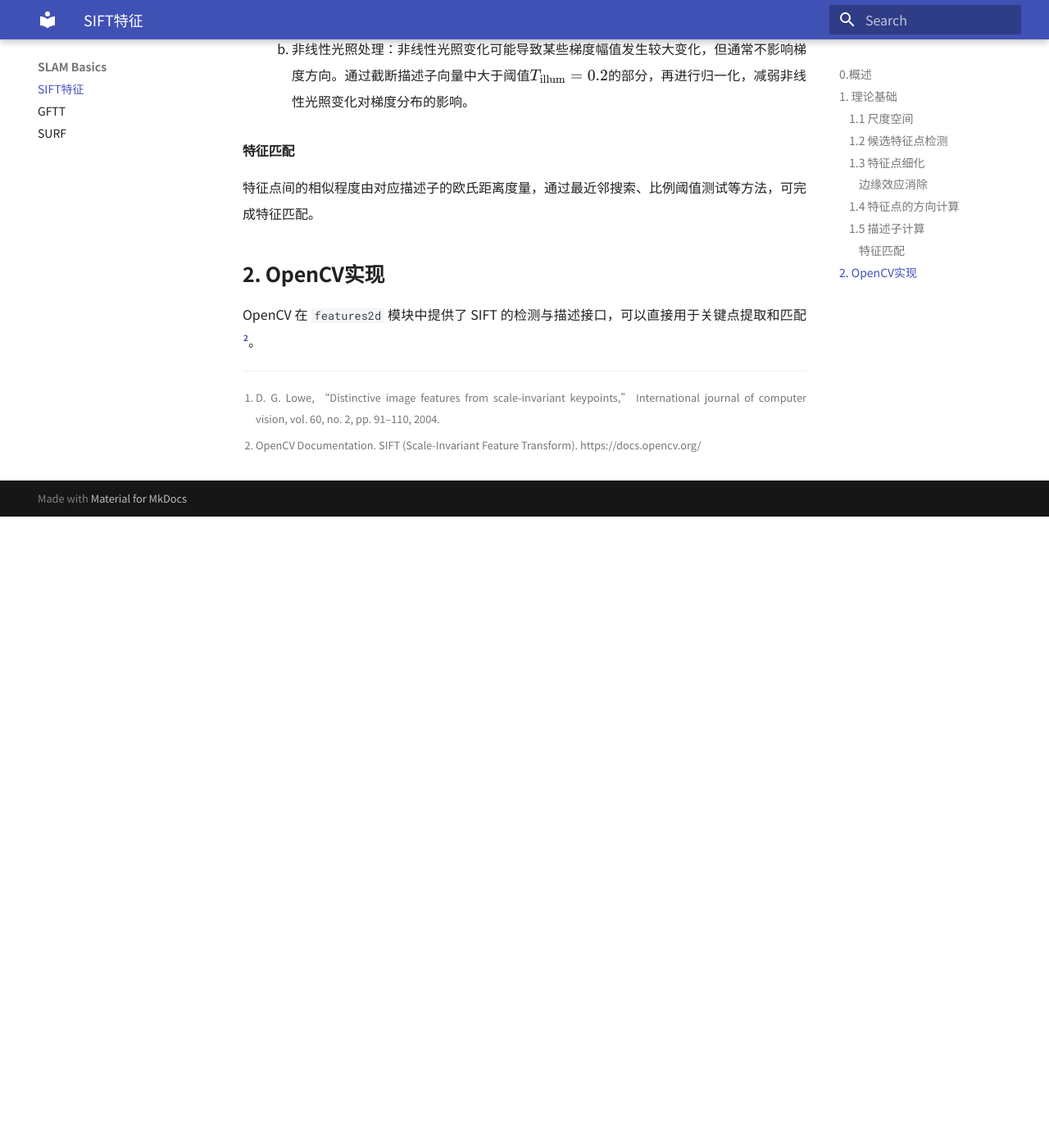
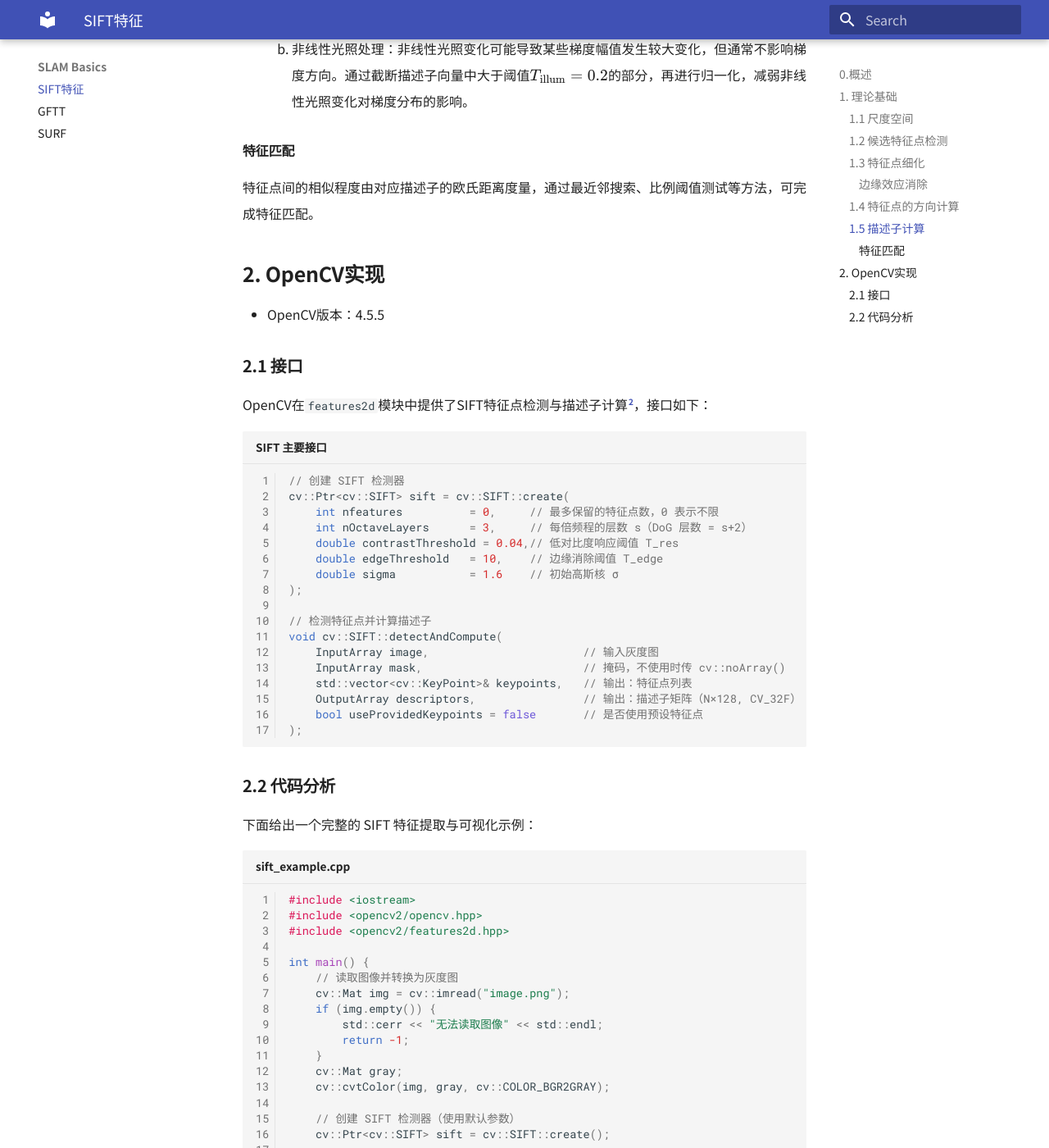
Before and after one commit to qiqiqihy/Sheeep-Zone, an MkDocs documentation site: the page built from docs/SLAM-Basics-SIFT.md, in a window 1280 px wide and 1400 px high, scrolled down 5923 px. Shown: the whole window at 82% size. Built offline with MkDocs 1.6.1 and Material for MkDocs 9.7.7, drawn with Linux system fonts in a browser that asks for light colours; before the commit the page ends 6553 px from its top, so only the background shows below that; some of the changed text lies outside the part shown.

Commit message:
feat: support c++ code, editing SIFT

````diff
--- a/docs/SLAM-Basics-SIFT.md
+++ b/docs/SLAM-Basics-SIFT.md
@@ -191,8 +191,73 @@ m(x,y)=\sqrt{[L(x+1,y)-L(x-1,y)]^2+[L(x,y+1)-L(x,y-1)]^2}\\
 
 ## 2. OpenCV实现
 
-OpenCV 在 `features2d` 模块中提供了 SIFT 的检测与描述接口，可以直接用于关键点提取和匹配[^opencv_sift]。
+- OpenCV版本：4.5.5
+
+### 2.1 接口
+
+OpenCV在`features2d`模块中提供了SIFT特征点检测与描述子计算[^opencv_sift]，接口如下：
+
+```cpp linenums="1" title="SIFT 主要接口"
+// 创建 SIFT 检测器
+cv::Ptr<cv::SIFT> sift = cv::SIFT::create(
+    int nfeatures          = 0,     // 最多保留的特征点数，0 表示不限
+    int nOctaveLayers      = 3,     // 每倍频程的层数 s（DoG 层数 = s+2）
+    double contrastThreshold = 0.04,// 低对比度响应阈值 T_res
+    double edgeThreshold   = 10,    // 边缘消除阈值 T_edge
+    double sigma           = 1.6    // 初始高斯核 σ
+);
+
+// 检测特征点并计算描述子
+void cv::SIFT::detectAndCompute(
+    InputArray image,                       // 输入灰度图
+    InputArray mask,                        // 掩码，不使用时传 cv::noArray()
+    std::vector<cv::KeyPoint>& keypoints,   // 输出：特征点列表
+    OutputArray descriptors,                // 输出：描述子矩阵（N×128, CV_32F）
+    bool useProvidedKeypoints = false       // 是否使用预设特征点
+);
+```
+
+### 2.2 代码分析
+
+下面给出一个完整的 SIFT 特征提取与可视化示例：
+
+```cpp linenums="1" title="sift_example.cpp"
+#include <iostream>
+#include <opencv2/opencv.hpp>
+#include <opencv2/features2d.hpp>
+
+int main() {
+    // 读取图像并转换为灰度图
+    cv::Mat img = cv::imread("image.png");
+    if (img.empty()) {
+        std::cerr << "无法读取图像" << std::endl;
+        return -1;
+    }
+    cv::Mat gray;
+    cv::cvtColor(img, gray, cv::COLOR_BGR2GRAY);
+
+    // 创建 SIFT 检测器（使用默认参数）
+    cv::Ptr<cv::SIFT> sift = cv::SIFT::create();
+
+    // 检测特征点并计算 128 维描述子
+    std::vector<cv::KeyPoint> keypoints;
+    cv::Mat descriptors;
+    sift->detectAndCompute(gray, cv::noArray(), keypoints, descriptors);
+
+    std::cout << "检测到特征点数量：" << keypoints.size() << std::endl;
+    std::cout << "描述子维度："       << descriptors.cols  << std::endl;
+
+    // 绘制特征点（含方向与尺度）并保存结果
+    cv::Mat img_kp;
+    cv::drawKeypoints(img, keypoints, img_kp,
+                      cv::Scalar::all(-1),
+                      cv::DrawMatchesFlags::DRAW_RICH_KEYPOINTS);
+    cv::imwrite("sift_keypoints.png", img_kp);
+
+    return 0;
+}
+```
 
 [^sift]: D. G. Lowe, “Distinctive image features from scale-invariant keypoints,” International journal of computer vision, vol. 60, no. 2, pp. 91–110, 2004.
 
-[^opencv_sift]: OpenCV Documentation. SIFT (Scale-Invariant Feature Transform). https://docs.opencv.org/
+[^opencv_sift]: [OpenCV 4.5.5 SIFT Class Reference](https://docs.opencv.org/4.5.5/d7/d60/classcv_1_1SIFT.html)
--- a/mkdocs.yml
+++ b/mkdocs.yml
@@ -25,6 +25,11 @@ markdown_extensions:
   - footnotes
   - admonition
   - pymdownx.details
+  - pymdownx.highlight:
+      anchor_linenums: true
+      line_spans: __span
+      pygments_lang_class: true
+  - pymdownx.inlinehilite
   - pymdownx.superfences
   - pymdownx.blocks.caption
   - pymdownx.snippets
````
